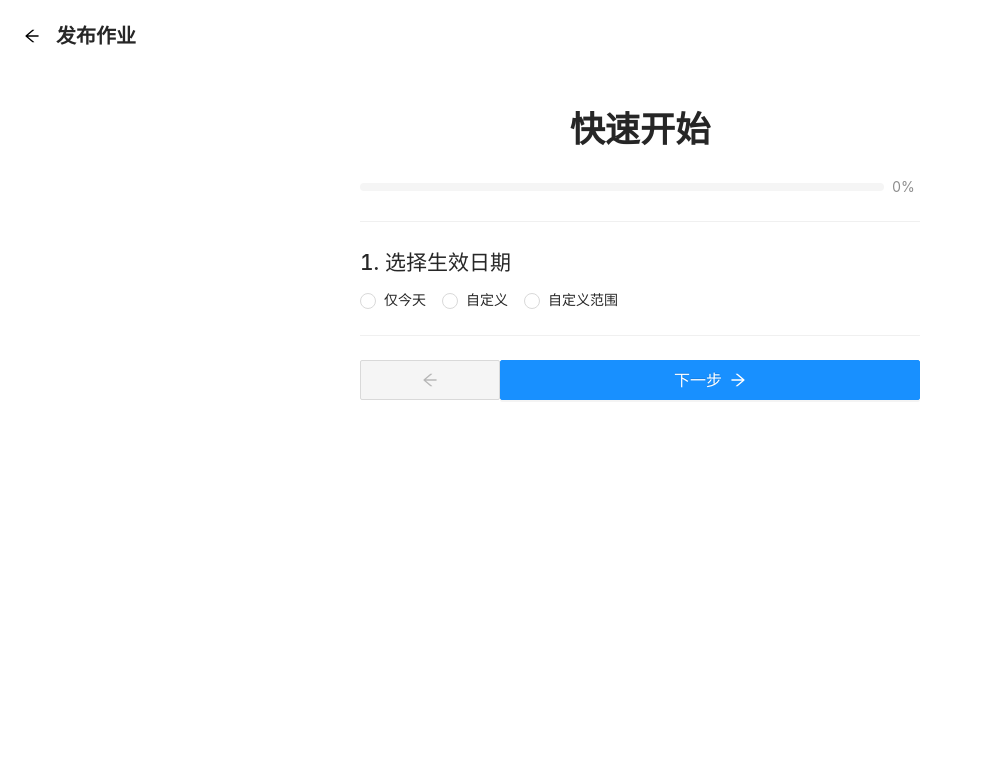
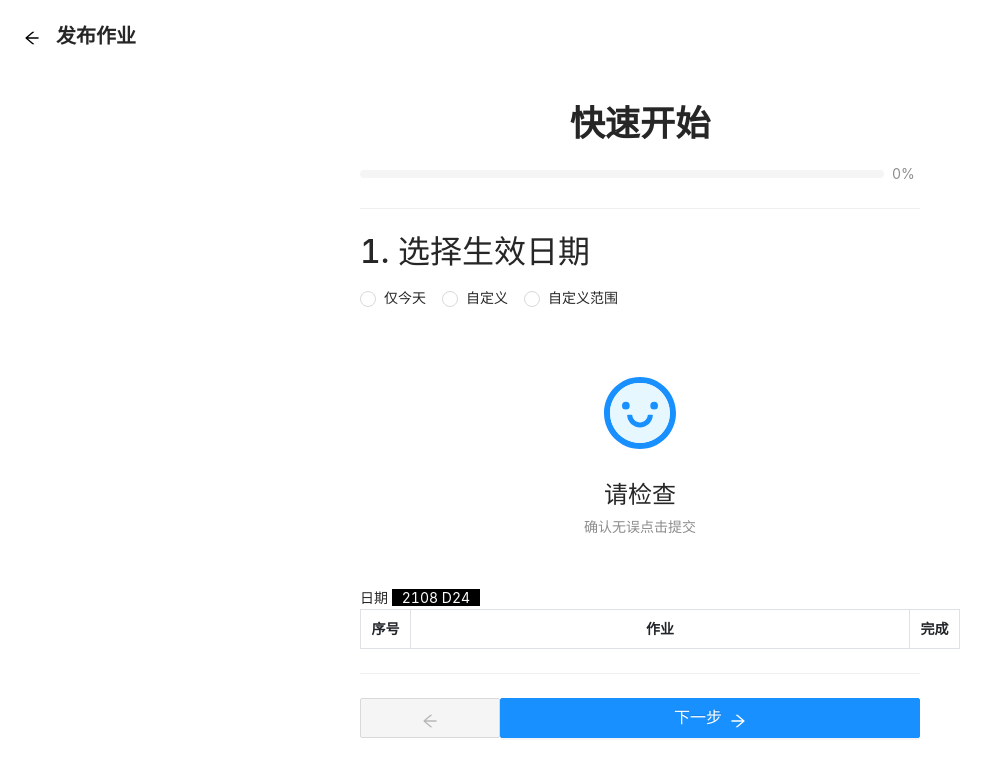
Before and after one commit to YuzeTT/Kero, a Vue app: page /pushWork in a window 1280 px wide. Shown: the top 776 px of the page, without its empty margins (0-998 px from the left). Built offline with nearby package versions, Linux system fonts and the light colour scheme.

Commit message:
新增保存图片

```diff
--- a/public/index.html
+++ b/public/index.html
@@ -6,6 +6,7 @@
     <meta name="viewport" content="width=device-width,initial-scale=1.0">
     <link rel="icon" href="<%= BASE_URL %>favicon.ico">
     <title><%= htmlWebpackPlugin.options.title %></title>
+    <link href="https://cdn.jsdelivr.net/npm/bootstrap@5.1.0/dist/css/bootstrap.min.css" rel="stylesheet" integrity="sha384-KyZXEAg3QhqLMpG8r+8fhAXLRk2vvoC2f3B09zVXn8CA5QIVfZOJ3BCsw2P0p/We" crossorigin="anonymous">
   </head>
   <body>
     <noscript>
--- /dev/null
+++ b/src/components/pushWork/ExportImage.vue
@@ -0,0 +1,192 @@
+<template>
+  <div class="image">
+    <!-- {{ date }}
+    {{ work }} -->
+    <div class="header">
+      <!-- <span class="title">作业</span> -->
+      <div>日期
+        <span style="background-color: black;padding: 0 10px;color:#fff">2108 D24</span>
+      </div>
+    </div>
+    <!-- <div class="frame">
+      <div style="height: 50px;">
+        <span class="header_table" style="padding-left:0px;">
+          <div>总数
+            <span>{{ work.totalNum }}</span>
+          </div>
+        </span>
+        <span class="top_right">
+          <div>
+            <a-row :gutter="12">
+              <a-col>
+                <span>发布人员</span>
+                <br>
+                <span>发布日期</span>
+                <br>
+                <span>时间戳</span>
+                <br>
+                <span>更新时间</span>
+              </a-col>
+              <a-col>
+                2517746965
+                <br>
+                2021-08-24
+                <br>
+                1629807446
+                <br>
+                N/A
+              </a-col>
+            </a-row>
+          </div>
+        </span>
+      </div>
+      <div style="clear:both;"></div>
+
+      <div class="content">
+        <div v-for="(item, index) in works" :key="index">
+          <h2>{{item.name}}</h2>
+          <ol>
+            <li class="works" v-for="(items, index) in item.text" :key="index">
+              <span>{{items}}</span>
+            </li>
+          </ol>
+        </div>
+
+      </div>
+
+    </div> -->
+
+    <!-- <table border="0" width="100%" v-for="(item, index) in works" :key="index">
+      <tr>
+        <th height="30" colspan="4" style="text-align: center">{{ item.name }}</th>
+      </tr>
+      <tr>
+        <th>序号</th>
+        <th>作业</th>
+        <th>备注</th>
+        <th>完成</th>
+      </tr>
+      <tr v-for="(items,index) in item.text" :key="index">
+        <td>{{ index+1 }}</td>
+        <td>{{ items }}</td>
+        <td></td>
+        <td width="40px"></td>
+      </tr>
+    </table> -->
+    <!-- <button @click="work.total()">Button</button> -->
+    <table class="table table-bordered">
+      <thead>
+        <tr>
+          <th scope="col" style="width:50px;text-align: center;">序号</th>
+          <th scope="col" style="text-align: center;">作业</th>
+          <!-- <th scope="col" style="text-align: center;">备注</th> -->
+          <th scope="col" style="width:50px;text-align: center;">完成</th>
+        </tr>
+      </thead>
+      <tbody v-for="(item, index) in works" :key="index">
+        <!-- <div class="table table-bordered" v-for="(item, index) in works" :key="index"> -->
+          <tr style="text-align: center;color:#1890ff;background-color: #e6f7ff;">
+            <td colspan="4" style="">{{ item.name }}</td>
+          </tr>
+          <tr v-for="(items, index) in item.text" :key="index">
+            <td scope="row" style="text-align: center;">{{ index+1 }}</td>
+            <td>{{ items }}</td>
+            <!-- <td></td> -->
+            <td></td>
+          </tr>
+        <!-- </div> -->
+      </tbody>
+    </table>
+  </div>
+</template>
+
+<script>
+import { defineComponent, reactive, ref, watch } from 'vue';
+
+export default {
+  props: {
+    date: String,
+    works: Array
+  },
+  setup(props) {
+    watch(props,()=>{
+      work.total()
+    })
+    const work = reactive({
+      totalNum: 0,
+      total: ()=>{
+        props.works.map(item=>{
+          work.totalNum += item.text.length
+        })
+      },
+
+    })
+    return {
+      work
+    }
+  },
+
+}
+</script>
+
+<style scoped>
+/* .image {
+  padding: 8px;
+}
+
+.frame {
+  padding: 0px;
+  border: 2px solid black;
+  position: relative;
+}
+
+.top_left {
+  padding-left: 6px;
+  position: absolute;
+  left: 50%;
+  transform:translate(-50%,0);
+}
+
+.top_right {
+  padding: 0 3px;
+  border-bottom: 1px solid black;
+  border-left: 1px solid black;
+  font-size: 1rem;
+  position: absolute;
+  right: 0;
+  top: 0;
+}
+
+.content {
+  padding: 15px;
+  font-size: 1.2rem;
+  font-weight: 600;
+}
+
+.works {
+  font-size: 1.2rem;
+  margin-left: 10px;
+}
+
+.title {
+  font-size: 2rem;
+  font-weight: 500;
+  text-align: center;
+}
+
+.header_table {
+  font-size: 25px;
+  position: absolute;
+  left: 0;
+  top: 0;
+}
+
+.header_table div {
+  padding-left: 6px;
+}
+
+.header_table >div >span {
+  line-height: 0px;
+} */
+
+</style>
--- a/src/views/PushWork.vue
+++ b/src/views/PushWork.vue
@@ -87,9 +87,22 @@
           >
             <template #extra>
               <a-button key="console" type="primary">查看图片</a-button>
-              <a-button key="buy">保存</a-button>
+              <a-button key="buy" @click="quickStart.createImage()">保存</a-button>
             </template>
           </a-result>
+        </div>
+
+        <div>
+          <a-result
+            status="success"
+            title="请检查"
+            sub-title="确认无误点击提交"
+          >
+            <template #icon>
+              <smile-twoTone />
+            </template>
+          </a-result>
+          <ExportImage ref="imageDom" style="width:600px;" :date="quickStart.addDate" :works="quickStart.work"></ExportImage>
         </div>
 
         <a-divider />
@@ -117,17 +130,24 @@
 </template>
 
 <script>
-import { defineComponent, reactive, ref, onMounted } from 'vue';
-import { ArrowRightOutlined, ArrowLeftOutlined, RollbackOutlined } from '@ant-design/icons-vue';
+import { defineComponent, reactive, ref, onMounted,h, toRaw } from 'vue';
+import { Modal } from 'ant-design-vue';
+import { ArrowRightOutlined, ArrowLeftOutlined, RollbackOutlined, SmileTwoTone } from '@ant-design/icons-vue';
+import html2canvas from 'html2canvas'
+import ExportImage from '../components/pushWork/ExportImage.vue'
 
 export default {
   components: {
     ArrowRightOutlined,
     ArrowLeftOutlined,
-    RollbackOutlined
+    RollbackOutlined,
+    SmileTwoTone,
+
+    ExportImage
   },
 
   setup() {
+    const imageDom = ref(null)
     const quickStart = reactive({
       progress: 0,
       subject: [],
@@ -183,7 +203,7 @@ export default {
           quickStart.show.result = false
           quickStart.progress += 40
           quickStart.show.nextButtonText = '提交'
-          console.log(quickStart.addWork.tag)
+          // console.log(quickStart.addWork.tag)
           // --- 逻辑代码 ---
         }else if ( quickStart.show.date == false && quickStart.show.subject == false && quickStart.show.addWork == true ) {
           // --- 状态更新 ---
@@ -197,7 +217,7 @@ export default {
           // --- 逻辑代码 ---
           // 合并科目和作业
           quickStart.subject.map((item,index) => {
-            quickStart.work.push({name:item,text:quickStart.workArr[index]})
+              quickStart.work.push({name:item, text:quickStart.workArr[index].split('\n')})
           })
         }
       }),
@@ -226,11 +246,28 @@ export default {
 
       againPush: (()=>{
         location.reload();
-      })
+      }),
+
+      createImage: ()=>{
+        html2canvas(imageDom.value.$el).then(canvas => {
+          let dataURL = canvas.toDataURL("image/png");
+          if (dataURL !== "") {
+            Modal.success({
+              width: 1000,
+              title: '导出成功',
+              content: h('div', {}, [
+                h('p', '长按图片保存'),
+                h('img', {src:imgUrl}),
+              ]),
+            });
+          }
+        });
+      }
     })
     return {
       activeKey: ref('1'),
       quickStart,
+      imageDom
     }
   },
   // onMounted() {
```
